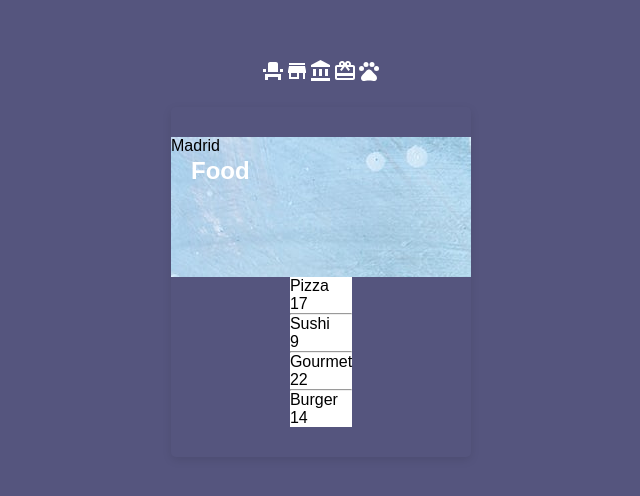
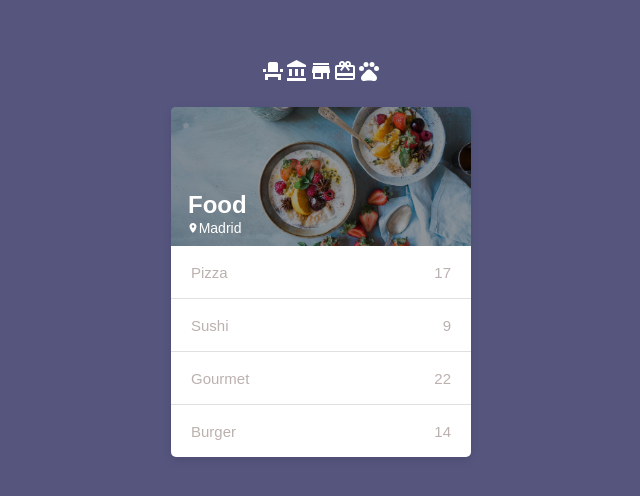
Before and after one commit to Hawa-codes/Loop2-step4, a plain HTML site: page index.html in a window 1280 px wide. Shown: the part 152-648 px from the top of the page, without its empty margins (319-959 px from the left). Drawn offline with Linux system fonts and the light colour scheme.

Commit message:
Loop2-step4

```diff
--- a/index.html
+++ b/index.html
@@ -13,10 +13,10 @@
                 <img src="./img/event.svg" alt="event" class="event-image">
             </div>
             <div class="not-active">
-              <img src="./img/cafe.svg" alt="cafe" class="cafe-image">
+              <img src="./img/finance.svg" alt="finance" class="finance-image">
             </div>
             <div class="active">
-              <img src="./img/finance.svg" alt="finance" class="finance-image">
+              <img src="./img/cafe.svg" alt="cafe" class="cafe-image">
             </div>
             <div class="not-active">
                 <img src="./img/gift.svg" alt="gift" class="gift-image">
@@ -28,7 +28,10 @@
         <section class="container">
             <div class="top-panel">
                 <h2>Food</h2>
-                <span>Madrid</span>
+                <div class="locations">
+                    <img src="./img/location.svg" alt="location" class="location-icon">
+                    <span>Madrid</span>
+                </div>
             </div>
             <div class="bottom-panel">
                 <div class="bottom-content">
--- a/style.css
+++ b/style.css
@@ -25,8 +25,7 @@ body {
 .container {
     display: flex;
     flex-direction: column;
-    align-items: center;
-    justify-content: center;
+    margin: 0;
     padding: 0px;
     width: 300px;
     height: 350px;
@@ -36,42 +35,83 @@ body {
 }
 
 .top-panel {
-    background-image: url(./img/food.jpg);
-    position: relative;
+    background-image: linear-gradient(
+        rgba(0, 0, 0, 0.4),  /* semi-transparent black */
+        rgba(0, 0, 0, 0.4)
+      ),
+    url(./img/food.jpg);
+    background-size: cover;
+    background-position: center;
     display: flex;
     width: 100%;
     height: 40%;
-}
-
-.food-image {
-    display: block;
-    width: 100%;
-    height: 100%;
-    object-fit: cover;
+    padding: 24px;
 }
 
 .top-panel h2 {
-    position: absolute;
+    position: relative;
     font-size: 24px;
     font-weight: bold;
     color: #ffffff;
-    left: 20px;
-    top: 20px;
+    top: 60px;
+    left: -7px;
+}
+
+.location-icon {
+    position: relative;
+    width: 12px;
+    height: 12px;
+}
+
+.locations {
+    display: flex;
+    align-items: center;
+    position: relative;
+    top: 50px;
+    left: -67px;
+    margin-top: 3px;
+}
+
+.top-panel span {
+    font-size: 14px;
+    color: #ffffff;
+    margin-right: 2px;
 }
 
 
-
-.location-icon {
-    width: 24px;
-    height: 24px;
-    margin-right: 5px;
+.bottom-panel {
+    background-color: #ffffff;
+    display: flex;
+    flex-direction: column;
+    padding: 0px;
 }
 
-.locations span {
-    font-size: 14px;
-    color: #ffffff;
+.bottom-content {
+    display: flex;
+    align-items: center;
+    justify-content: space-between;
+    padding: 12px 20px;
+    box-sizing: border-box;
+    width: 100%;
+    height: 52px;
+    cursor: pointer;
+    transition: all 0.3s ease;
 }
 
-.bottom-panel {
-    background-color: #ffffff;
+.bottom-content span,.bottom-content p {
+    font-size: 15px;
+    color: #bbb1ae;
+    margin: 0;
 }
+
+.bottom-content:hover p {
+    font-size: 18px;
+    color: #000000;
+}
+
+hr {
+    border: none;
+    height: 1px;
+    background-color: #e0e0e0;
+    margin: 0;
+}
```
